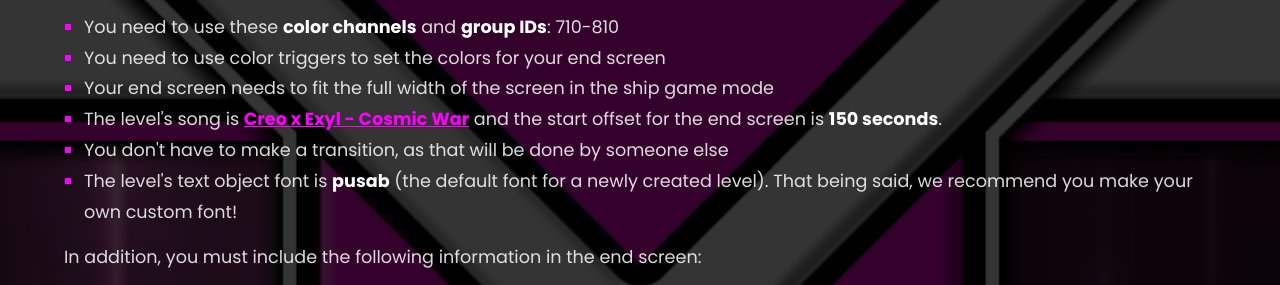
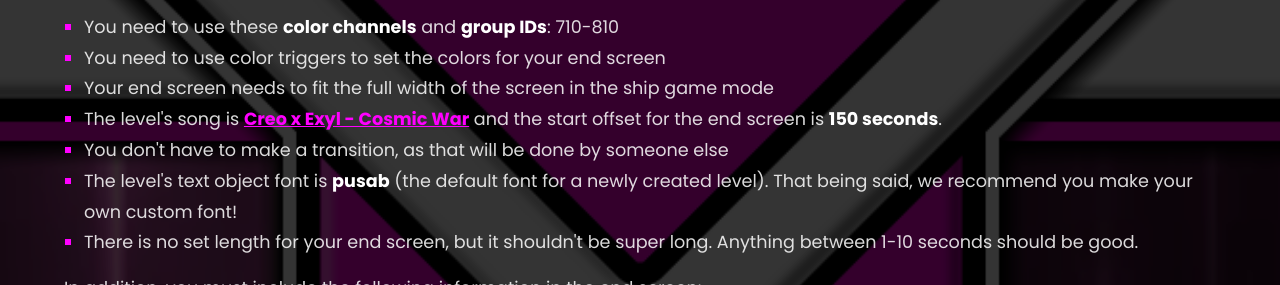
Before and after one commit to MoldyMacaroniX/moldygd.com, an Eleventy site: page _src/posts/iris-gradu-end-art-contest.md in a window 1280 px wide. Shown: the part 462-747 px from the top of the page. Built offline with nearby package versions, Linux system fonts and the light colour scheme; Eleventy itself is replaced by a stand-in of ours; files that its build step writes are made by us from their sources.

Commit message:
end screen length

```diff
--- a/_src/posts/iris-gradu-end-art-contest.md
+++ b/_src/posts/iris-gradu-end-art-contest.md
@@ -15,6 +15,7 @@ The goal is simple: make a good end screen for our level. The requirements are a
 - The level's song is [Creo x Exyl - Cosmic War](https://www.newgrounds.com/audio/listen/1211787) and the start offset for the end screen is **150 seconds**.
 - You don't have to make a transition, as that will be done by someone else
 - The level's text object font is **pusab** (the default font for a newly created level). That being said, we recommend you make your own custom font!
+- There is no set length for your end screen, but it shouldn't be super long. Anything between 1-10 seconds should be good.
 
 In addition, you must include the following information in the end screen:
 
```
